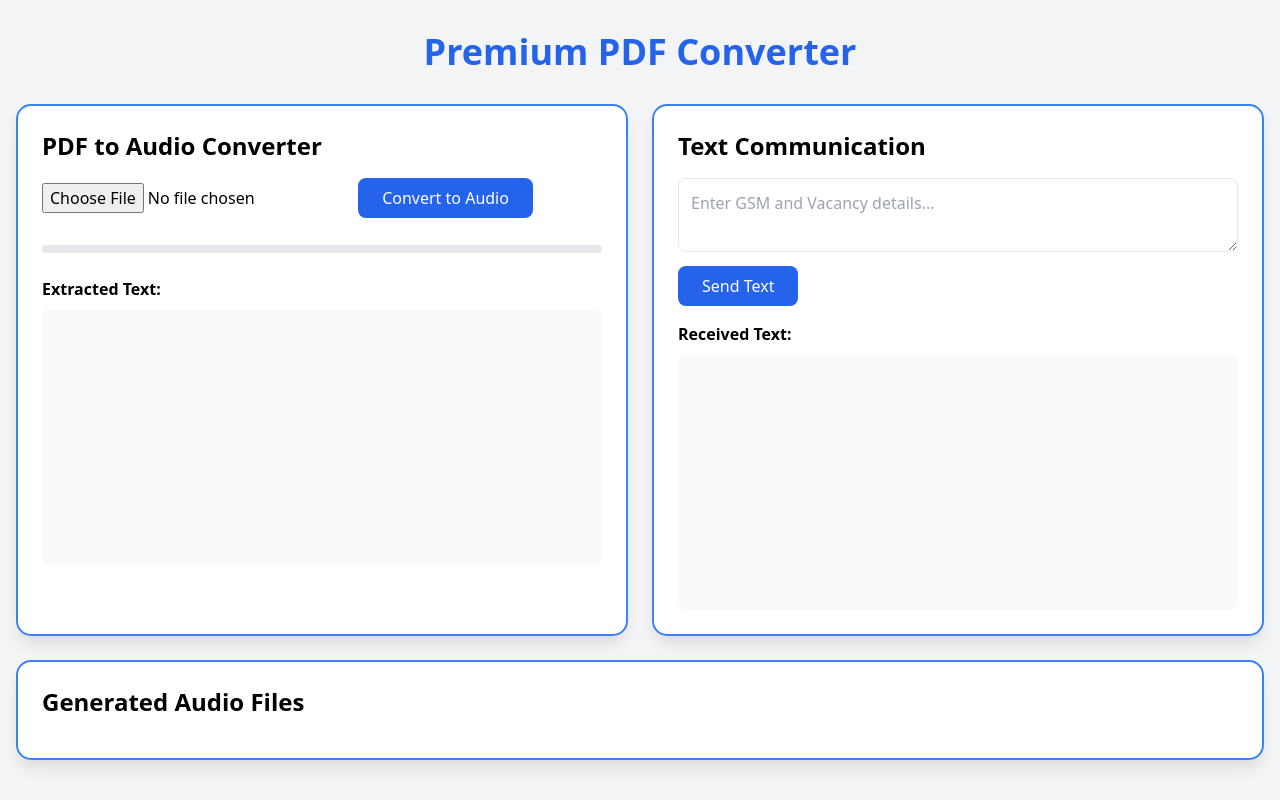
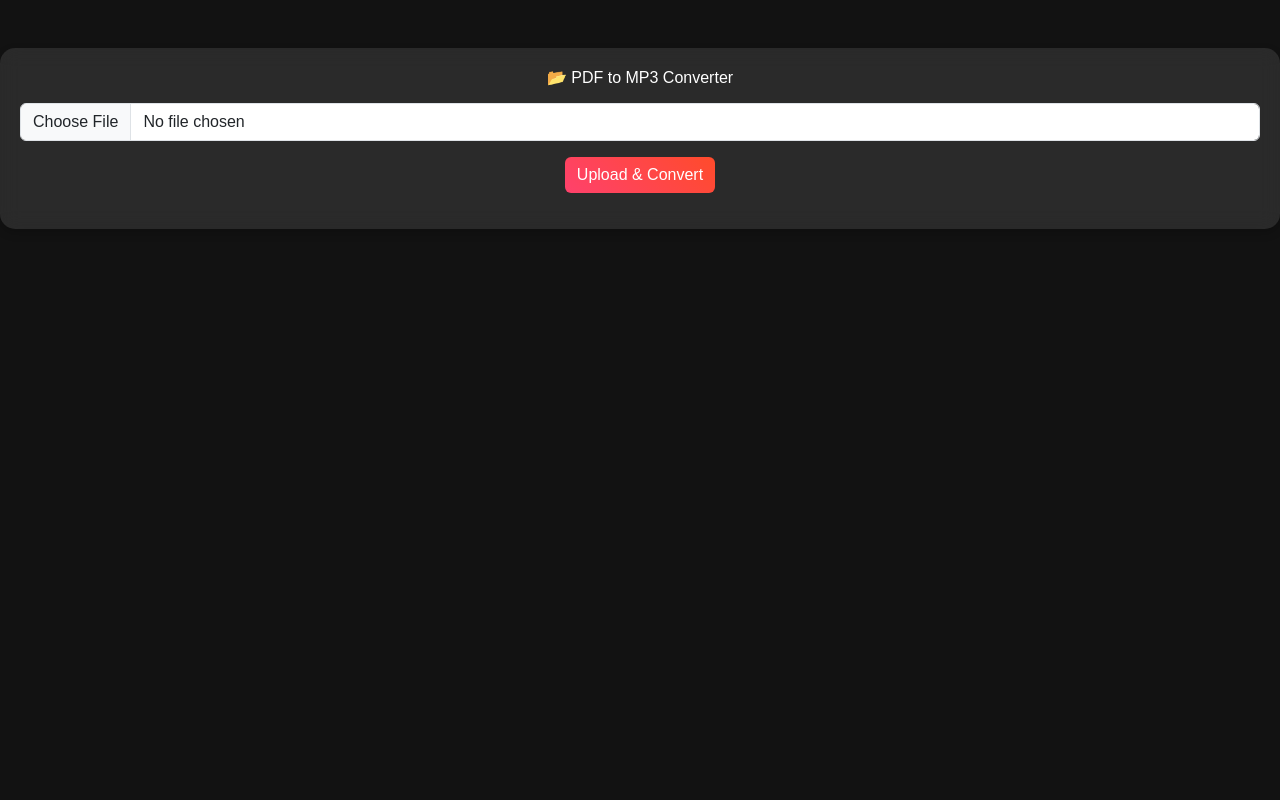
Before and after one commit to royal450/DigitalSolutionsMidia, a Flask app: page / in a window 1280 px wide. Run offline with Flask 3, Linux system fonts and the light colour scheme; some libraries are stand-ins or nearby versions.

Commit message:
Update index.html

```diff
--- a/templates/index.html
+++ b/templates/index.html
@@ -3,125 +3,98 @@
 <head>
     <meta charset="UTF-8">
     <meta name="viewport" content="width=device-width, initial-scale=1.0">
-    <title>Premium PDF Converter</title>
-    <link href="https://cdn.jsdelivr.net/npm/tailwindcss@2.2.19/dist/tailwind.min.css" rel="stylesheet">
+    <title>PDF to MP3 Converter</title>
+    <script src="https://code.jquery.com/jquery-3.6.0.min.js"></script>
+    <link rel="stylesheet" href="https://cdnjs.cloudflare.com/ajax/libs/bootstrap/5.3.0/css/bootstrap.min.css">
+    <script src="https://cdnjs.cloudflare.com/ajax/libs/bootstrap/5.3.0/js/bootstrap.bundle.min.js"></script>
+    <script src="https://cdnjs.cloudflare.com/ajax/libs/materialize/1.0.0/js/materialize.min.js"></script>
+    <script src="https://cdn.tailwindcss.com"></script>
     <style>
-        .premium-box {
-            border: 2px solid #3B82F6;
+        body {
+            background: #121212;
+            color: white;
+            font-family: 'Poppins', sans-serif;
+            text-align: center;
+        }
+        .container {
+            max-width: 500px;
+            margin: auto;
+            padding: 20px;
+            border-radius: 10px;
+            box-shadow: 0px 0px 10px rgba(255, 255, 255, 0.2);
+        }
+        .progress-bar {
+            width: 0%;
+            height: 5px;
+            background: #ff9800;
+            transition: width 0.5s;
+        }
+        .hidden {
+            display: none;
+        }
+        .btn-primary {
+            background: linear-gradient(45deg, #ff416c, #ff4b2b);
+            border: none;
+        }
+        .btn-primary:hover {
+            background: linear-gradient(45deg, #ff4b2b, #ff416c);
+        }
+        .glass {
+            background: rgba(255, 255, 255, 0.1);
             border-radius: 15px;
-            box-shadow: 0 10px 15px -3px rgba(0, 0, 0, 0.1);
-            transition: all 0.3s ease;
-        }
-        .premium-box:hover {
-            transform: translateY(-2px);
-            box-shadow: 0 20px 25px -5px rgba(0, 0, 0, 0.1);
+            padding: 20px;
+            backdrop-filter: blur(10px);
+            box-shadow: 0 4px 10px rgba(0, 0, 0, 0.2);
         }
     </style>
 </head>
-<body class="bg-gray-100 min-h-screen">
-    <div class="container mx-auto px-4 py-8">
-        <h1 class="text-4xl font-bold text-center text-blue-600 mb-8">Premium PDF Converter</h1>
-
-        <div class="grid grid-cols-1 md:grid-cols-2 gap-6">
-            <!-- PDF Upload Section -->
-            <div class="premium-box bg-white p-6">
-                <h2 class="text-2xl font-semibold mb-4">PDF to Audio Converter</h2>
-                <input type="file" id="fileInput" class="mb-4" accept=".pdf">
-                <button onclick="uploadFile()" class="bg-blue-600 text-white px-6 py-2 rounded-lg hover:bg-blue-700 transition">
-                    Convert to Audio
-                </button>
-                <div class="mt-4">
-                    <div id="statusBar" class="h-2 bg-gray-200 rounded">
-                        <div id="progress" class="h-full bg-blue-600 rounded transition-all duration-300" style="width: 0%"></div>
-                    </div>
-                    <div id="statusText" class="mt-2 text-sm text-gray-600"></div>
-                </div>
-                <div class="mt-6">
-                    <h3 class="font-semibold mb-2">Extracted Text:</h3>
-                    <div id="extractedText" class="bg-gray-50 p-4 rounded-lg h-64 overflow-y-auto"></div>
-                </div>
-            </div>
-
-            <!-- Text Communication Section -->
-            <div class="premium-box bg-white p-6">
-                <h2 class="text-2xl font-semibold mb-4">Text Communication</h2>
-                <div class="mb-4">
-                    <textarea id="messageInput" class="w-full p-3 border rounded-lg" placeholder="Enter GSM and Vacancy details..."></textarea>
-                    <button onclick="sendText()" class="bg-blue-600 text-white px-6 py-2 rounded-lg hover:bg-blue-700 transition mt-2">
-                        Send Text
-                    </button>
-                </div>
-                <div>
-                    <h3 class="font-semibold mb-2">Received Text:</h3>
-                    <div id="receivedText" class="bg-gray-50 p-4 rounded-lg h-64 overflow-y-auto"></div>
-                </div>
-            </div>
+<body>
+    <div class="container glass mt-5">
+        <h2>📂 PDF to MP3 Converter</h2>
+        <input type="file" id="fileUpload" class="form-control mt-3">
+        <button id="uploadBtn" class="btn btn-primary mt-3">Upload & Convert</button>
+        <div class="progress mt-3 hidden">
+            <div id="progressBar" class="progress-bar"></div>
         </div>
-
-        <!-- Audio Player Section -->
-        <div class="premium-box bg-white p-6 mt-6">
-            <h2 class="text-2xl font-semibold mb-4">Generated Audio Files</h2>
-            <div id="audioFiles" class="space-y-4"></div>
-        </div>
+        <p id="statusText" class="mt-3"></p>
+        <a id="downloadBtn" class="btn btn-success mt-3 hidden">Download MP3</a>
     </div>
 
     <script>
-        function uploadFile() {
-            const fileInput = document.getElementById('fileInput');
-            const file = fileInput.files[0];
-            const formData = new FormData();
-            formData.append('file', file);
+        $("#uploadBtn").click(function() {
+            let file = $("#fileUpload")[0].files[0];
+            if (!file) {
+                M.toast({html: 'Please select a PDF file!', classes: 'red darken-4'});
+                return;
+            }
+            let formData = new FormData();
+            formData.append("file", file);
+            $(".progress").removeClass("hidden");
+            $("#statusText").text("Uploading...");
+            let progress = 0;
+            let interval = setInterval(() => {
+                progress += 10;
+                if (progress > 90) clearInterval(interval);
+                $("#progressBar").css("width", progress + "%");
+            }, 500);
 
-            fetch('/upload', {
-                method: 'POST',
-                body: formData
-            })
-            .then(response => response.json())
-            .then(data => {
-                if (data.error) {
-                    alert(data.error);
-                    return;
+            $.ajax({
+                url: "/upload",
+                type: "POST",
+                data: formData,
+                processData: false,
+                contentType: false,
+                success: function(response) {
+                    clearInterval(interval);
+                    $("#progressBar").css("width", "100%");
+                    $("#statusText").text("✅ Conversion Complete!");
+                    $("#downloadBtn").attr("href", response.mp3_files[0]).removeClass("hidden");
+                },
+                error: function(err) {
+                    M.toast({html: 'Error: ' + err.responseText, classes: 'red darken-4'});
                 }
-                // Display extracted text
-                document.getElementById('extractedText').textContent = data.extracted_text;
-                // Display audio files
-                const audioFilesDiv = document.getElementById('audioFiles');
-                audioFilesDiv.innerHTML = data.mp3_files.map(file => `
-                    <div class="audio-player bg-gray-50 p-4 rounded-lg">
-                        <p class="font-medium">${file}</p>
-                        <audio controls class="mt-2 w-full">
-                            <source src="/output/${file}" type="audio/mpeg">
-                            Your browser does not support the audio element.
-                        </audio>
-                    </div>
-                `).join('');
             });
-        }
-
-        function sendText() {
-            const text = document.getElementById('messageInput').value;
-            fetch('/send_text', {
-                method: 'POST',
-                headers: {
-                    'Content-Type': 'application/json',
-                },
-                body: JSON.stringify({ text: text })
-            })
-            .then(response => response.json())
-            .then(data => {
-                document.getElementById('receivedText').textContent = data.received_text;
-            });
-        }
-
-        // Status checking logic
-        setInterval(() => {
-            fetch('/status')
-            .then(response => response.json())
-            .then(data => {
-                document.getElementById('progress').style.width = data.progress + '%';
-                document.getElementById('statusText').textContent = data.status;
-            });
-        }, 1000);
+        });
     </script>
 </body>
-    </html>
+</html>
```
